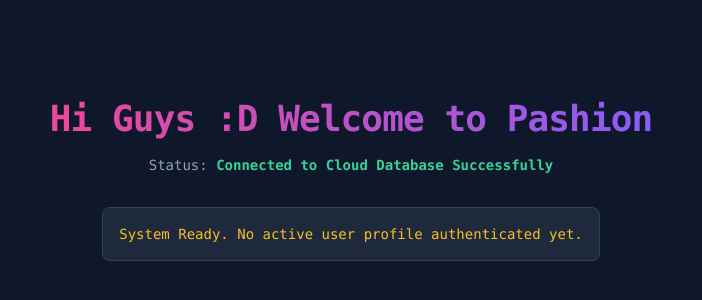
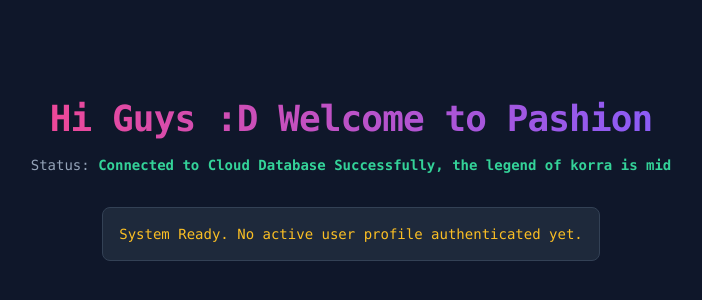
Before and after one commit to baldTurkey/pashion, a Next.js app: page / in a window 1280 px wide. Shown: the part 220-520 px from the top of the page, without its empty margins (289-991 px from the left). Built offline with nearby package versions, Linux system fonts and the light colour scheme; no server answers.

Commit message:
Test to learn github desktop
kfjdlfjlsdflsdfjslfs

```diff
--- a/src/app/page.tsx
+++ b/src/app/page.tsx
@@ -15,7 +15,7 @@ export default async function Home() {
           Hi Guys :D Welcome to Pashion
         </h1>
         <p className="text-slate-400">
-          Status: <span className="text-emerald-400 font-semibold">Connected to Cloud Database Successfully</span>
+          Status: <span className="text-emerald-400 font-semibold">Connected to Cloud Database Successfully, the legend of korra is mid</span>
         </p>
         <div className="p-4 bg-slate-800 rounded-lg border border-slate-700 mt-4">
           {session ? (
```
